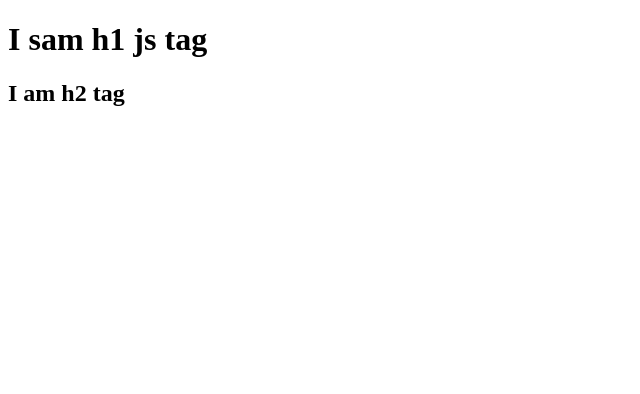
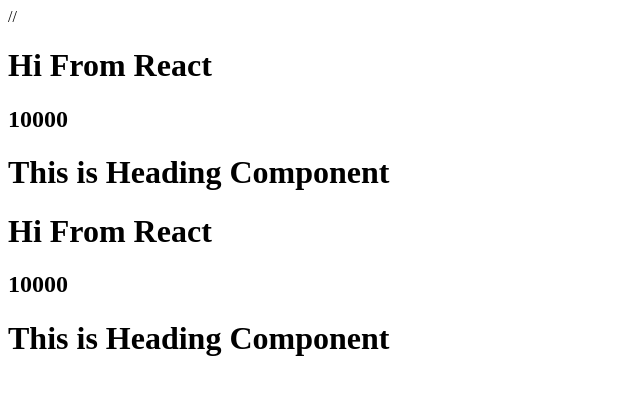
Before and after one commit to thejasveer/SwigyClone, a React (Vite) app: page / in a window 1280 px wide. Shown: the top 394 px of the page, without its empty margins (0-640 px from the left). Built offline with nearby package versions, Linux system fonts and the light colour scheme.

Commit message:
Comleted Episode 3

```diff
--- a/App.js
+++ b/App.js
@@ -2,23 +2,51 @@
 import ReactDOM from'react-dom/client';
 
 
-    const parent = React.createElement(
-        "div"
-        ,{id:"parent"},
-        React.createElement(
-            "div",
-             {"id":"child"},
-             [
-                React.createElement("h1",{},"I sam h1 js tag"),
-                React.createElement("h2",{},"I am h2 tag"),
+//JSX - Its not html , it is html-like or XML-like syntax
+// JSX is first transpiled before it reahces JS - Parcel - Babel is resposible for this
+// JSX => React.createElement => ReactElement-JS Obeject => HTMLElement(Render)
+// do attributes as camel-case
 
-        ]
+const elem = <span>Recat Element</span>;
+const Title =(
+    <div id='container'>
 
-    ));
+    <h1  className='heading'>Hi From React
+
+    </h1>
+</div>
 
 
-    //React.createElement is creating new element using react cdn
-    const heading = React.createElement("h1",{"id":"heading"},"Hello world from React");
-    //ReactDOM is responsible for manipulating the DOM
-    const root = ReactDOM.createRoot(document.getElementById("root"));
-    root.render(parent);
+);
+console.log(Title);
+
+
+/*
+React Components
+1. Class Based Components - OLD
+2. Functional Components - NEW
+
+*/
+
+let number = 10000;
+
+// Functional Component => render use <HeadingComponent/>
+var HeadingComponent = () => (
+    //React Fragments
+    <React.Fragment> // <>   </>
+  <div id='container'>
+   {/* Component Composition - When you composing two components in each otherß  */}
+    {Title}
+    <h2>{number}</h2>
+    <h1>This is Heading Component</h1>
+    </div>
+    <div id='container-2'>
+   {/* Component Composition - When you composing two components in each otherß  */}
+    {Title}
+    <h2>{number}</h2>
+    <h1>This is Heading Component</h1>
+    </div>
+    </React.Fragment>
+);
+const root = ReactDOM.createRoot(document.getElementById('root'));
+root.render(<HeadingComponent/>);
--- a/index.html
+++ b/index.html
@@ -10,7 +10,7 @@
 <body>
 
     <div id="root">
-
+        <h1>NOt rendered</h1>
     </div>
     <div></div>
    <script type="module" src="App.js"></script>
--- a/package.json
+++ b/package.json
@@ -3,7 +3,9 @@
   "version": "1.0.0",
   "description": "This is react ",
   "scripts": {
-    "test": "jest"
+    "test": "jest",
+    "start": "parcel index.html",
+    "build": "parcel build index.html"
   },
   "repository": {
     "type": "git",
@@ -29,4 +31,5 @@
   "browserslist":[
     "last 2 versions"
   ]
+
 }
```
